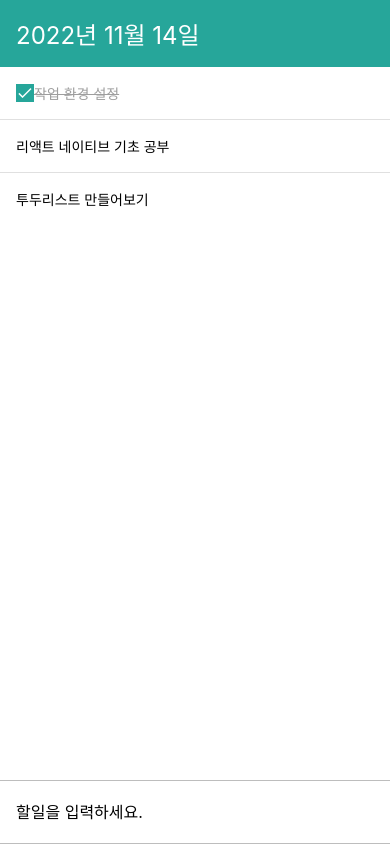
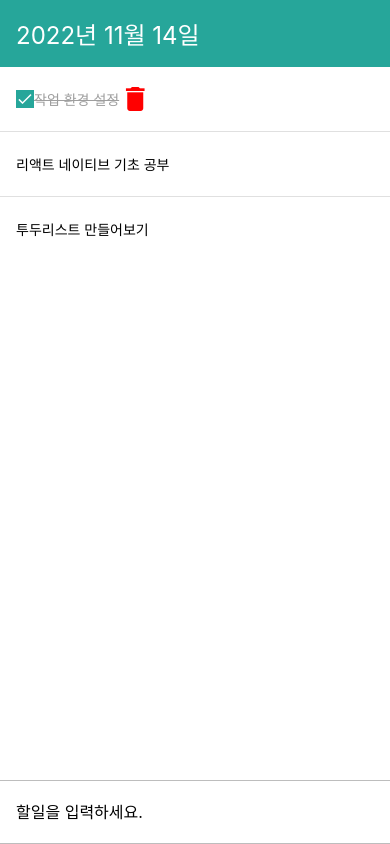
Before and after one commit to park-taejoon/TodoApp, a React Native app: screen / in a window 390 px wide. Built offline with nearby package versions, Linux system fonts and the light colour scheme.

Commit message:
remove button add

```diff
--- a/components/TodoItem.js
+++ b/components/TodoItem.js
@@ -1,9 +1,11 @@
 import React from 'react';
-import {View, Text, StyleSheet, Image} from 'react-native';
+import {View, Text, StyleSheet, Image, TouchableOpacity} from 'react-native';
+import Icon from 'react-native-vector-icons/MaterialIcons';
 
-function TodoItem({id, text, done}) {
+function TodoItem({id, text, done, onToggle}) {
   return (
     <View style={styles.item}>
+      <TouchableOpacity onPress={() => onToggle(id)}>
         <View style={(styles.circle, done && styles.filled)}>
           {done && (
             <Image
@@ -11,7 +13,13 @@ function TodoItem({id, text, done}) {
             />
           )}
         </View>
+      </TouchableOpacity>
       <Text style={(styles.text, done && styles.lineThrough)}>{text}</Text>
+      {done ? (
+        <Icon name="delete" size={32} color="red" />
+      ) : (
+        <View style={styles.removePlaceholder} />
+      )}
     </View>
   );
 }
@@ -21,6 +29,10 @@ const styles = StyleSheet.create({
     flexDirection: 'row',
     padding: 16,
     alignItems: 'center',
+  },
+  removePlaceholder: {
+    width: 32,
+    height: 32,
   },
   filled: {
     justifyContent: 'center',
--- a/components/TodoList.js
+++ b/components/TodoList.js
@@ -2,14 +2,19 @@ import React from 'react';
 import {FlatList, View, Text, StyleSheet} from 'react-native';
 import TodoItem from './TodoItem';
 
-function TodoList({todos}) {
+function TodoList({todos, onToggle}) {
   return (
     <FlatList
       ItemSeparatorComponent={() => <View style={styles.separator} />}
       styles={styles.list}
       data={todos}
       renderItem={({item}) => (
-        <TodoItem id={item.id} text={item.text} done={item.done} />
+        <TodoItem
+          id={item.id}
+          text={item.text}
+          done={item.done}
+          onToggle={onToggle}
+        />
       )}
       keyExtractor={item => item.id.toString()}
     />
--- a/package.json
+++ b/package.json
@@ -12,7 +12,8 @@
   "dependencies": {
     "react": "18.1.0",
     "react-native": "0.70.3",
-    "react-native-safe-area-context": "^4.4.1"
+    "react-native-safe-area-context": "^4.4.1",
+    "react-native-vector-icons": "^9.2.0"
   },
   "devDependencies": {
     "@babel/core": "^7.12.9",
```
Lines whose indentation alone changed are shown as unchanged.
